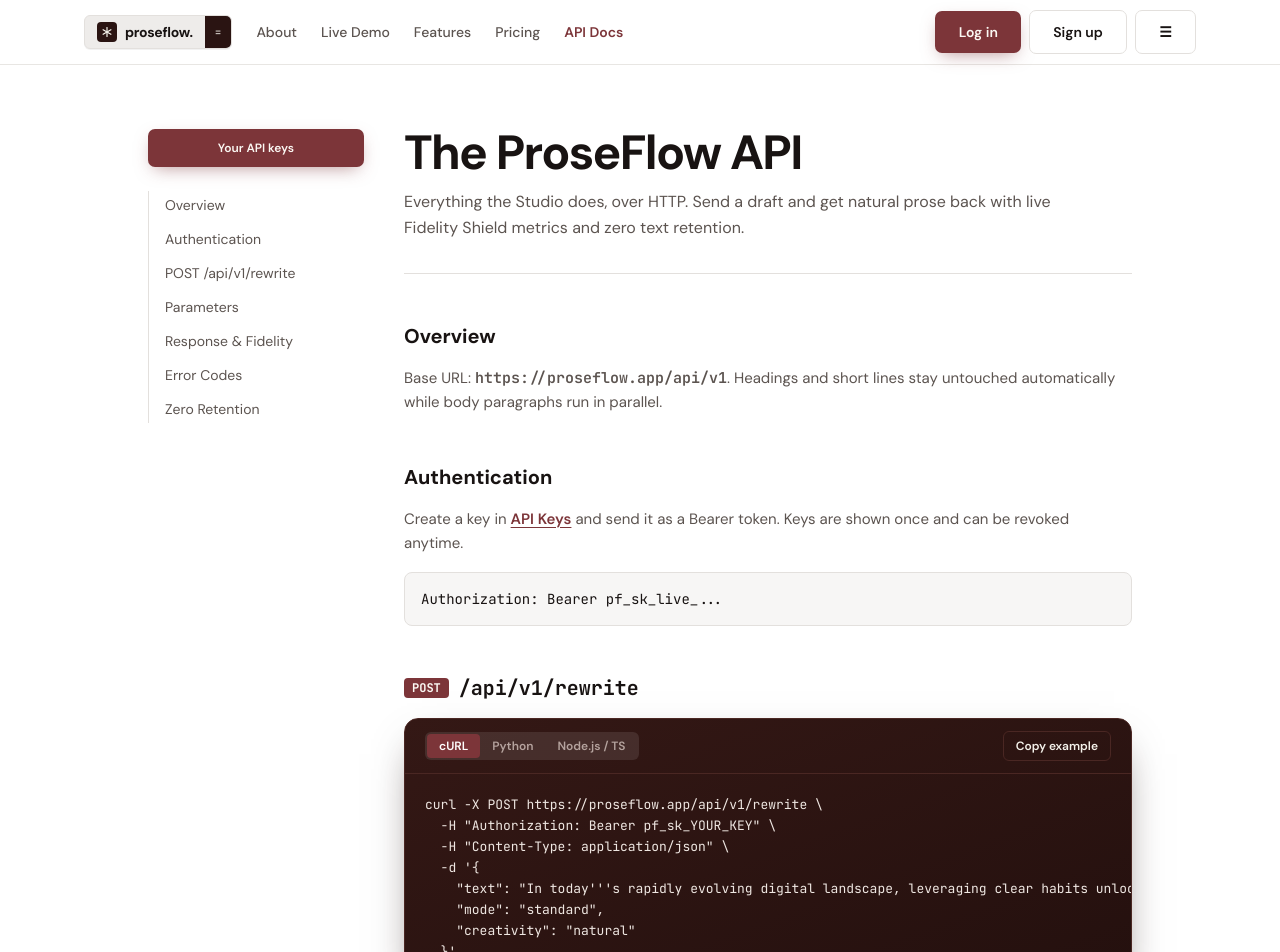
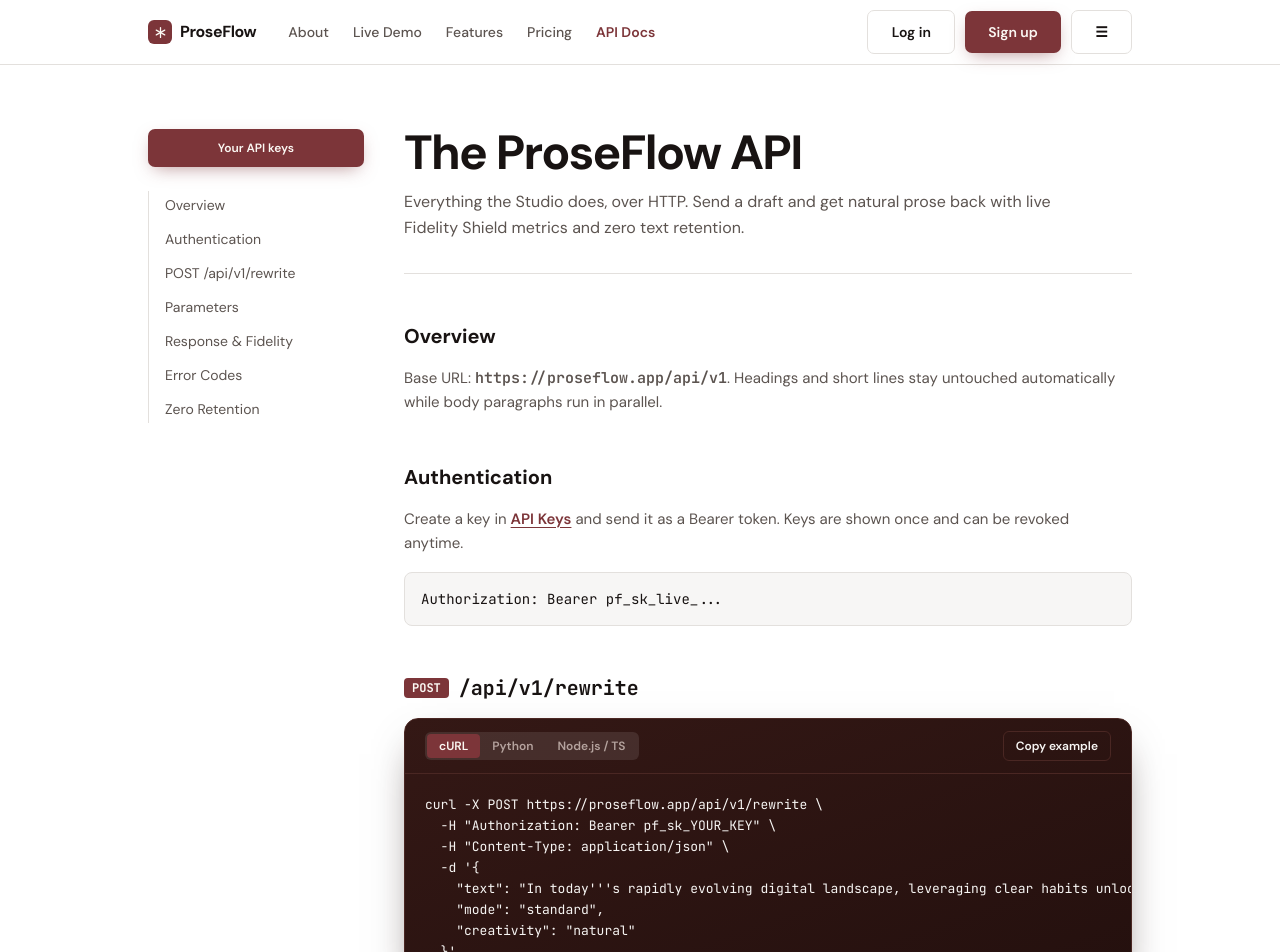
Before and after one commit to saquibreja7-hash/Humanizer, a Next.js app: page /docs in a window 1280 px wide. Shown: the top 952 px of the page. Built offline with nearby package versions, Linux system fonts and the light colour scheme.

Commit message:
style(nav): apply emulate-inspired clean white header and resolve remaining public impeccable audit items

```diff
--- a/src/app/layout.tsx
+++ b/src/app/layout.tsx
@@ -46,7 +46,7 @@ export default function RootLayout({ children }: { children: React.ReactNode })
       suppressHydrationWarning
       className={`${dmSans.variable} ${newsreader.variable} ${jetbrainsMono.variable}`}
     >
-      <body className="min-h-screen">{children}</body>
+      <body className="min-h-dvh">{children}</body>
     </html>
   );
 }
--- a/src/app/privacy/page.tsx
+++ b/src/app/privacy/page.tsx
@@ -44,7 +44,7 @@ export default function PrivacyPage() {
           <table className="w-full text-left text-xs sm:text-sm">
             <thead>
               <tr
-                className="border-b text-[11px] uppercase tracking-wider pf-muted"
+                className="border-b text-xs pf-muted"
                 style={{ borderColor: "var(--pf-border)", background: "var(--pf-surface)" }}
               >
                 <th className="py-3 px-4 font-semibold">Category</th>
--- a/src/components/DocsCodeTabs.tsx
+++ b/src/components/DocsCodeTabs.tsx
@@ -40,7 +40,7 @@ export function DocsCodeTabs({
               className="px-3 py-1 rounded text-xs font-semibold cursor-pointer transition-colors"
               style={
                 lang === t.id
-                  ? { background: "var(--pf-accent)", color: "#ffffff" }
+                  ? { background: "var(--pf-accent)", color: "var(--pf-btn-ink)" }
                   : { color: "var(--pf-espresso-muted)" }
               }
             >
@@ -56,14 +56,17 @@ export function DocsCodeTabs({
             setCopied(true);
             setTimeout(() => setCopied(false), 1800);
           }}
-          className="text-xs font-semibold px-3 py-1.5 rounded-md border text-[#f4f1ea] hover:bg-white/10 cursor-pointer"
-          style={{ borderColor: "var(--pf-espresso-border)" }}
+          className="text-xs font-semibold px-3 py-1.5 rounded-md border hover:bg-white/10 cursor-pointer"
+          style={{ borderColor: "var(--pf-espresso-border)", color: "var(--pf-espresso-ink)" }}
         >
           {copied ? "✓ Copied" : "Copy example"}
         </button>
       </div>
 
-      <pre className="p-5 text-xs sm:text-[13px] leading-relaxed overflow-x-auto pf-mono text-[#efe7e2]">
+      <pre
+        className="p-5 text-xs sm:text-[13px] leading-relaxed overflow-x-auto pf-mono"
+        style={{ color: "var(--pf-espresso-ink)" }}
+      >
         <code>{map[lang]}</code>
       </pre>
     </div>
@@ -124,7 +127,7 @@ export function DocsResponseTabs() {
               className="px-3 py-1 rounded text-xs font-semibold cursor-pointer transition-colors"
               style={
                 tab === t.id
-                  ? { background: "var(--pf-accent)", color: "#ffffff" }
+                  ? { background: "var(--pf-accent)", color: "var(--pf-btn-ink)" }
                   : { color: "var(--pf-espresso-muted)" }
               }
             >
@@ -140,14 +143,17 @@ export function DocsResponseTabs() {
             setCopied(true);
             setTimeout(() => setCopied(false), 1800);
           }}
-          className="text-xs font-semibold px-3 py-1.5 rounded-md border text-[#f4f1ea] hover:bg-white/10 cursor-pointer"
-          style={{ borderColor: "var(--pf-espresso-border)" }}
+          className="text-xs font-semibold px-3 py-1.5 rounded-md border hover:bg-white/10 cursor-pointer"
+          style={{ borderColor: "var(--pf-espresso-border)", color: "var(--pf-espresso-ink)" }}
         >
           {copied ? "✓ Copied" : "Copy JSON"}
         </button>
       </div>
 
-      <pre className="p-5 text-xs sm:text-[13px] leading-relaxed overflow-x-auto pf-mono text-[#efe7e2]">
+      <pre
+        className="p-5 text-xs sm:text-[13px] leading-relaxed overflow-x-auto pf-mono"
+        style={{ color: "var(--pf-espresso-ink)" }}
+      >
         <code>{samples[tab]}</code>
       </pre>
     </div>
--- a/src/components/PublicHeader.tsx
+++ b/src/components/PublicHeader.tsx
@@ -39,31 +39,21 @@ export default function PublicHeader() {
   return (
     <header
       className="sticky top-0 z-40 pf-glass border-b"
-      style={{ borderColor: "color-mix(in srgb, var(--pf-border) 80%, transparent)" }}
+      style={{ borderColor: "var(--pf-border)" }}
     >
-      <div className="max-w-6xl mx-auto px-4 sm:px-5 h-16 flex items-center justify-between gap-3">
-        <div className="flex items-center gap-6 shrink-0">
+      <div className="max-w-5xl mx-auto px-5 h-16 flex items-center justify-between gap-4">
+        <div className="flex items-center gap-8 shrink-0">
           <Link
             href="/"
-            className="inline-flex items-center rounded-md overflow-hidden border shadow-2xs shrink-0"
-            style={{ borderColor: "var(--pf-border)", background: "var(--pf-surface-2)" }}
+            className="inline-flex items-center gap-2 font-bold text-base tracking-tight whitespace-nowrap"
           >
-            <span className="inline-flex items-center gap-2 px-3 py-1.5 font-bold text-sm tracking-tight whitespace-nowrap">
-              <span
-                className="inline-flex items-center justify-center w-5 h-5 rounded shrink-0"
-                style={{ background: "var(--pf-espresso)", color: "#f4f1ea" }}
-              >
-                <BrandAsterisk size={12} />
-              </span>
-              <span>{BRAND.name.toLowerCase()}.</span>
+            <span
+              className="inline-flex items-center justify-center w-6 h-6 rounded-md shrink-0"
+              style={{ background: "var(--pf-accent)", color: "var(--pf-btn-ink)" }}
+            >
+              <BrandAsterisk size={13} />
             </span>
-            <span
-              className="px-2.5 py-2 text-[11px] font-mono hidden sm:inline-flex items-center"
-              style={{ background: "var(--pf-espresso)", color: "#f4f1ea" }}
-              aria-hidden="true"
-            >
-              =
-            </span>
+            <span>{BRAND.name}</span>
           </Link>
 
           <nav
@@ -76,7 +66,7 @@ export default function PublicHeader() {
                 <Link
                   key={item.href}
                   href={item.href}
-                  className={`transition-colors whitespace-nowrap ${
+                  className={`transition-colors whitespace-nowrap py-2 ${
                     active
                       ? "text-[var(--pf-accent)] font-semibold"
                       : "hover:text-[var(--pf-text)]"
@@ -89,23 +79,23 @@ export default function PublicHeader() {
           </nav>
         </div>
 
-        <div className="flex items-center gap-2 shrink-0">
+        <div className="flex items-center gap-2.5 shrink-0">
           <Link
             href="/login"
-            className="pf-btn pf-btn-primary text-xs sm:text-sm px-3.5 sm:px-4 py-2 whitespace-nowrap"
+            className="pf-btn pf-btn-ghost text-xs sm:text-sm px-4 py-2 min-h-[38px] whitespace-nowrap"
           >
             Log in
           </Link>
           <Link
             href="/login?mode=signup"
-            className="pf-btn pf-btn-ghost text-xs sm:text-sm px-4 py-2 whitespace-nowrap hidden sm:inline-flex"
+            className="pf-btn pf-btn-primary text-xs sm:text-sm px-4 py-2 min-h-[38px] whitespace-nowrap hidden sm:inline-flex"
           >
             Sign up
           </Link>
           <button
             type="button"
             onClick={() => setMobileOpen((v) => !v)}
-            className="md:hidden pf-btn pf-btn-ghost text-sm px-3 py-2 whitespace-nowrap"
+            className="md:hidden pf-btn pf-btn-ghost text-sm px-3 py-2 min-h-[38px] min-w-[38px] whitespace-nowrap"
             aria-label="Toggle navigation menu"
             aria-expanded={mobileOpen}
           >
@@ -116,8 +106,8 @@ export default function PublicHeader() {
 
       {mobileOpen && (
         <div
-          className="md:hidden border-t px-4 py-3 space-y-1 text-sm"
-          style={{ borderColor: "var(--pf-border)", background: "var(--pf-surface)" }}
+          className="md:hidden border-t px-5 py-3 space-y-1 text-sm"
+          style={{ borderColor: "var(--pf-border)", background: "var(--pf-bg)" }}
         >
           {NAV_LINKS.map((item) => {
             const active = pathname === item.href;
@@ -134,13 +124,13 @@ export default function PublicHeader() {
               </Link>
             );
           })}
-          <div className="pt-2 mt-2 border-t flex gap-2" style={{ borderColor: "var(--pf-border)" }}>
+          <div className="pt-2 mt-2 border-t" style={{ borderColor: "var(--pf-border)" }}>
             <Link
               href="/login?mode=signup"
               onClick={() => setMobileOpen(false)}
               className="pf-btn pf-btn-primary text-xs w-full py-2.5 whitespace-nowrap"
             >
-              Create free account
+              Sign up free
             </Link>
           </div>
         </div>
```
